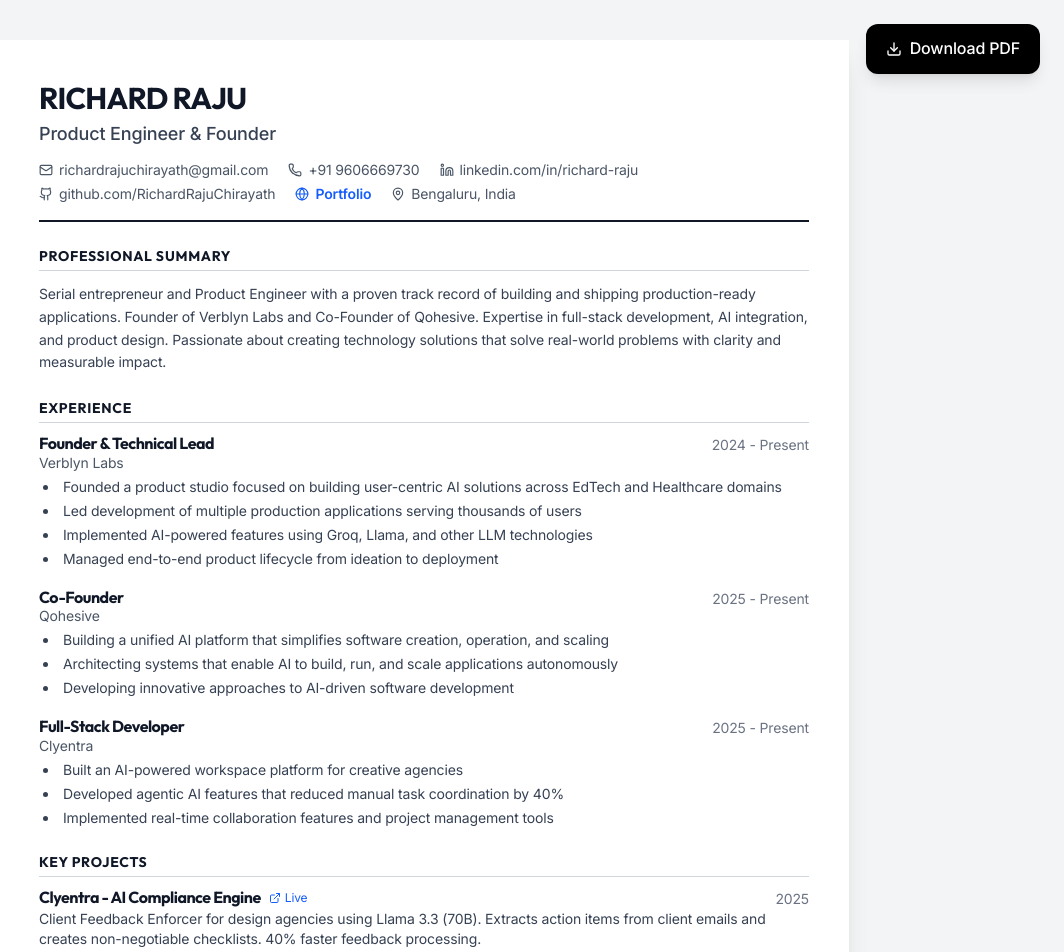
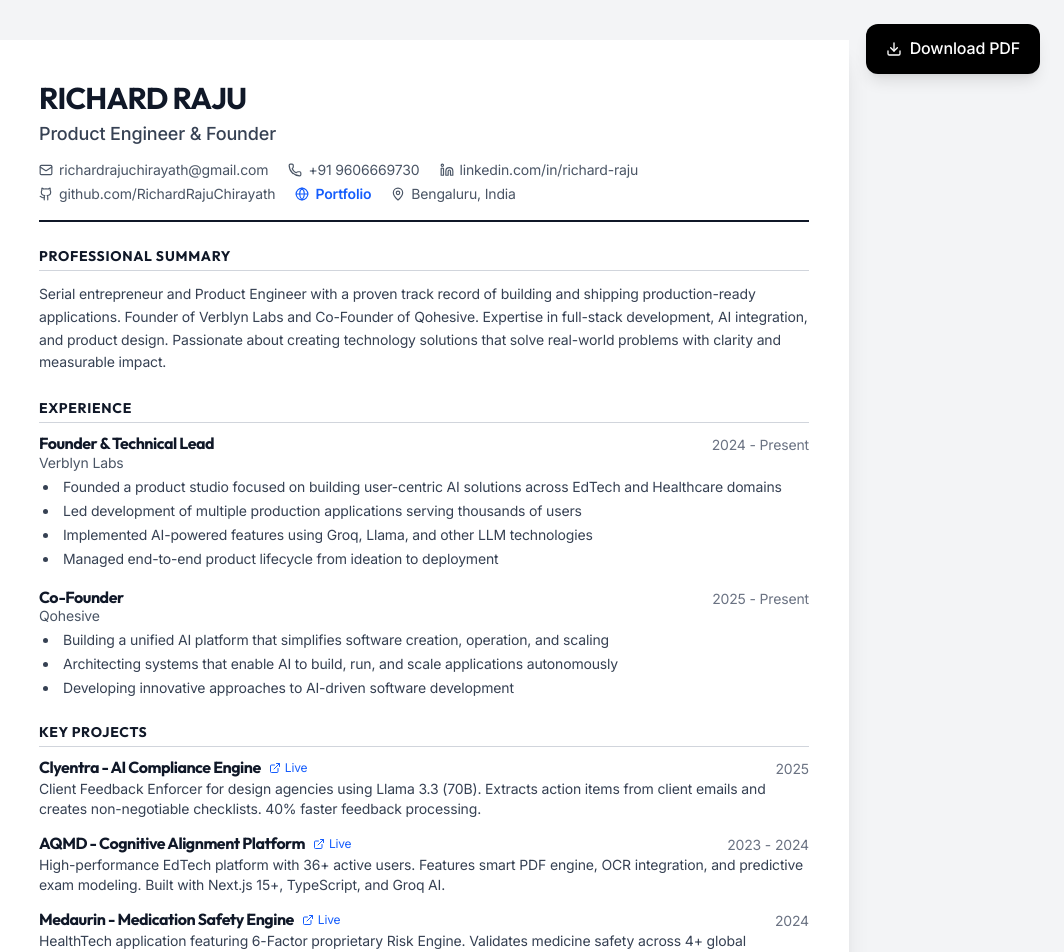
Before and after one commit to RichardRajuChirayath/Portfolio-, a Next.js app: page /resume in a window 1280 px wide. Shown: the top 952 px of the page, without its empty margins (216-1280 px from the left). Built offline with nearby package versions, Linux system fonts and the light colour scheme.

Commit message:
Remove Clyentra from experience section

```diff
--- a/src/components/Experience.tsx
+++ b/src/components/Experience.tsx
@@ -28,14 +28,6 @@
         description: "Building a unified AI platform that simplifies how software is created, operated, and scaled. Unifying the entire tech stack into an AI that builds, runs, and scales apps autonomously.",
         current: true,
         skills: ["System Architecture", "AI Automation", "Scaling"]
-    },
-    {
-        role: "Full-Stack Developer",
-        company: "Clyentra",
-        period: "2025 - Present",
-        description: "Building an AI-powered workspace for creative agencies. Developed agentic features that reduced manual task coordination by 40%.",
-        current: true,
-        skills: ["Agentic AI", "Real-time Processing"]
     },
     {
         role: "Core Contributor",
--- a/src/components/Resume.tsx
+++ b/src/components/Resume.tsx
@@ -116,22 +116,7 @@
                                         <li>Developing innovative approaches to AI-driven software development</li>
                                     </ul>
                                 </div>
-
-                                {/* Clyentra */}
-                                <div>
-                                    <div className="flex justify-between items-start mb-1">
-                                        <div>
-                                            <h3 className="font-bold text-gray-900">Full-Stack Developer</h3>
-                                            <p className="text-sm text-gray-600">Clyentra</p>
-                                        </div>
-                                        <span className="text-sm text-gray-500">2025 - Present</span>
-                                    </div>
-                                    <ul className="list-disc list-inside text-sm text-gray-700 space-y-1 ml-1">
-                                        <li>Built an AI-powered workspace platform for creative agencies</li>
-                                        <li>Developed agentic AI features that reduced manual task coordination by 40%</li>
-                                        <li>Implemented real-time collaboration features and project management tools</li>
-                                    </ul>
-                                </div>
+                                {/* Clyentra removed */}
                             </div>
                         </section>
 
```
